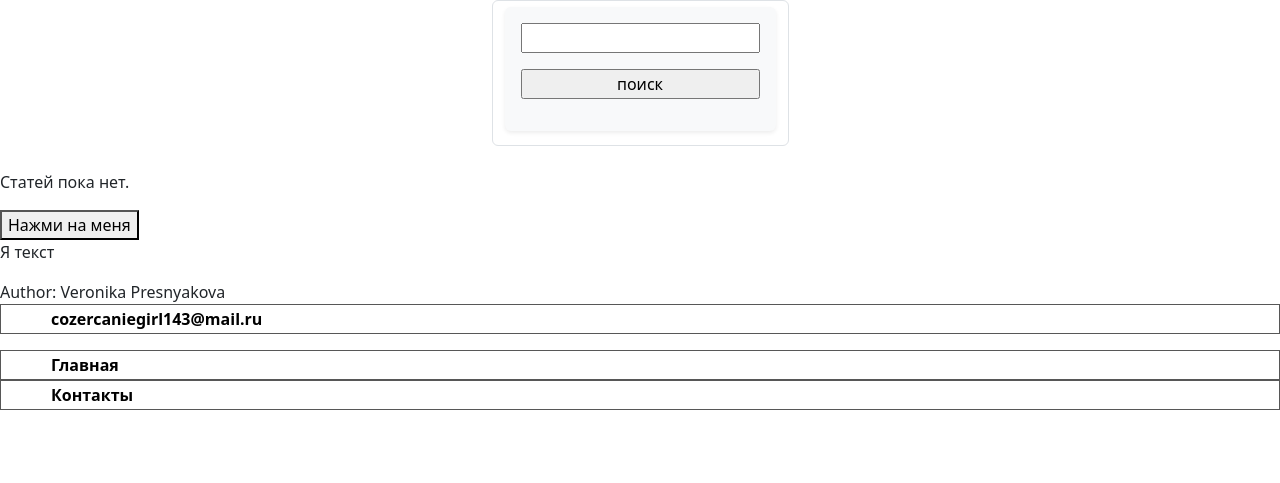
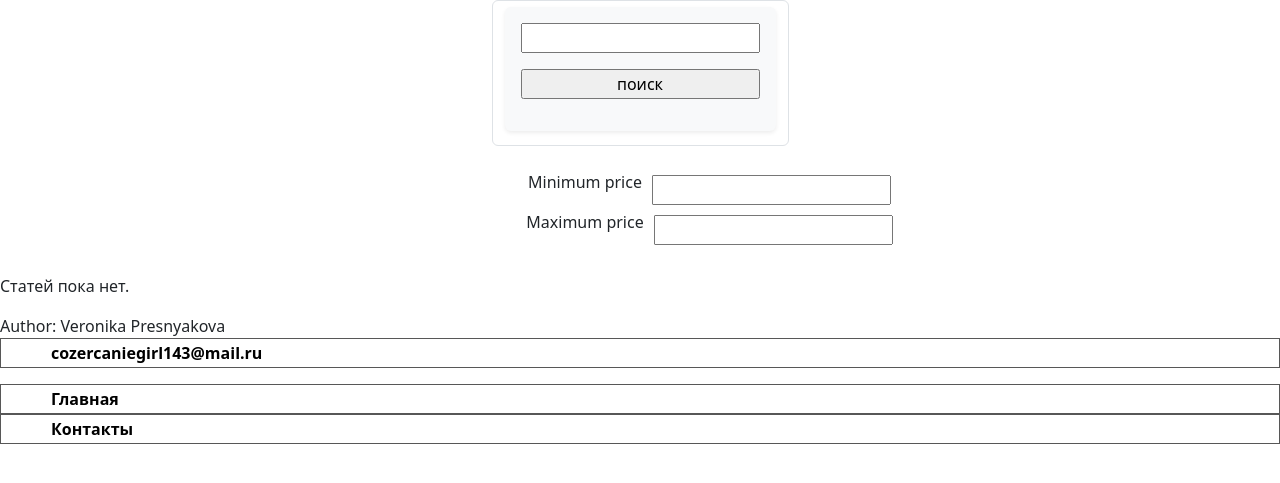
Before and after one commit to Niki96434/project_bee_market_, a Flask app: page / in a window 1280 px wide. Shown: the part 116-599 px from the top of the page. Run offline with Flask 3, Linux system fonts and the light colour scheme.

Commit message:
price-range

```diff
--- a/static/css/main.css
+++ b/static/css/main.css
@@ -159,3 +159,34 @@ input:active {
   justify-content: center;
   /* box-shadow: 0 0; */
 }
+
+.input1 {
+  display: flex;
+  flex-direction: row;
+  justify-content: center;
+  gap: 0px 10px;
+  align-items: center;
+}
+
+
+.input-1 {
+  display: block flex;
+  width: 100px;
+  height: 30px;
+  background-color: #bdbdbd;
+}
+
+.input2 {
+  display: flex;
+  flex-direction: row;
+  justify-content: center;
+  gap: 0px 10px;
+  align-items: center;
+}
+
+.input-2 {
+  display: block flex;
+  width: 100px;
+  height: 30px;
+  background-color: #bdbdbd;
+}
--- a/static/js/script.js
+++ b/static/js/script.js
@@ -1,10 +1,28 @@
 'use strict';
 
-function changeText(e) {
-    const textElement = document.getElementById('modifiedText');
-    textElement.textContent = 'А теперь я измененный текст'
 
-}
+// const Post = () => { addedAt: Date(),
+//                      ...post }
+
+// const fnWithError = () => {
+//     throw new Error('Some error')
+// }
+// try {
+//     fnWithError()
+// } catch(error) {
+//     console.error(error)
+//     error.message
+// }
+
+
+// let b = 'nika';
+// let c = 21;
+// const a = `My name is ${b} i'm ${c} years old`
+// function changeText(e) {
+//     const textElement = document.getElementById('modifiedText');
+//     textElement.textContent = 'А теперь я измененный текст'
+
+// }
 // const userName = {
 //     a: 'nika',
 //     b: {
--- a/templates/news.html
+++ b/templates/news.html
@@ -21,6 +21,27 @@
     </div>
 </div>
                      <br>
+                    <div class="container-1">
+                        <div class="input1">
+                            <div>
+                                <p>Minimum price</p>
+                            </div>
+                            <div class="input-1">
+                                    <p>
+                                        <input type="text">
+                                    </p>
+                            </div>
+                        </div>
+                        <div class="input2">
+                            <p>Maximum price</p>
+                            <div class="input-2">
+                                    <p>
+                                        <input type="text">
+                                    </p>
+                            </div>
+                        </div>
+                    </div>
+                     <br>
 {%if articles%}
             {%for article in articles%}
                         <div>
@@ -36,8 +57,7 @@
 {% else %}
             <p>Статей пока нет.</p>
 {%endif%}
-<button type='submit' onclick="changeText()">Нажми на меня</button>
-<p id="modifiedText">Я текст</p>
+
 <!-- <aside>
     <p>
         Lorem, ipsum dolor sit amet consectetur adipisicing elit. Fugiat doloribus eum nulla nesciunt nobis sapiente, iste sit quas a repudiandae eaque minima blanditiis nisi quos, accusantium mollitia dolore molestias alias!
```
